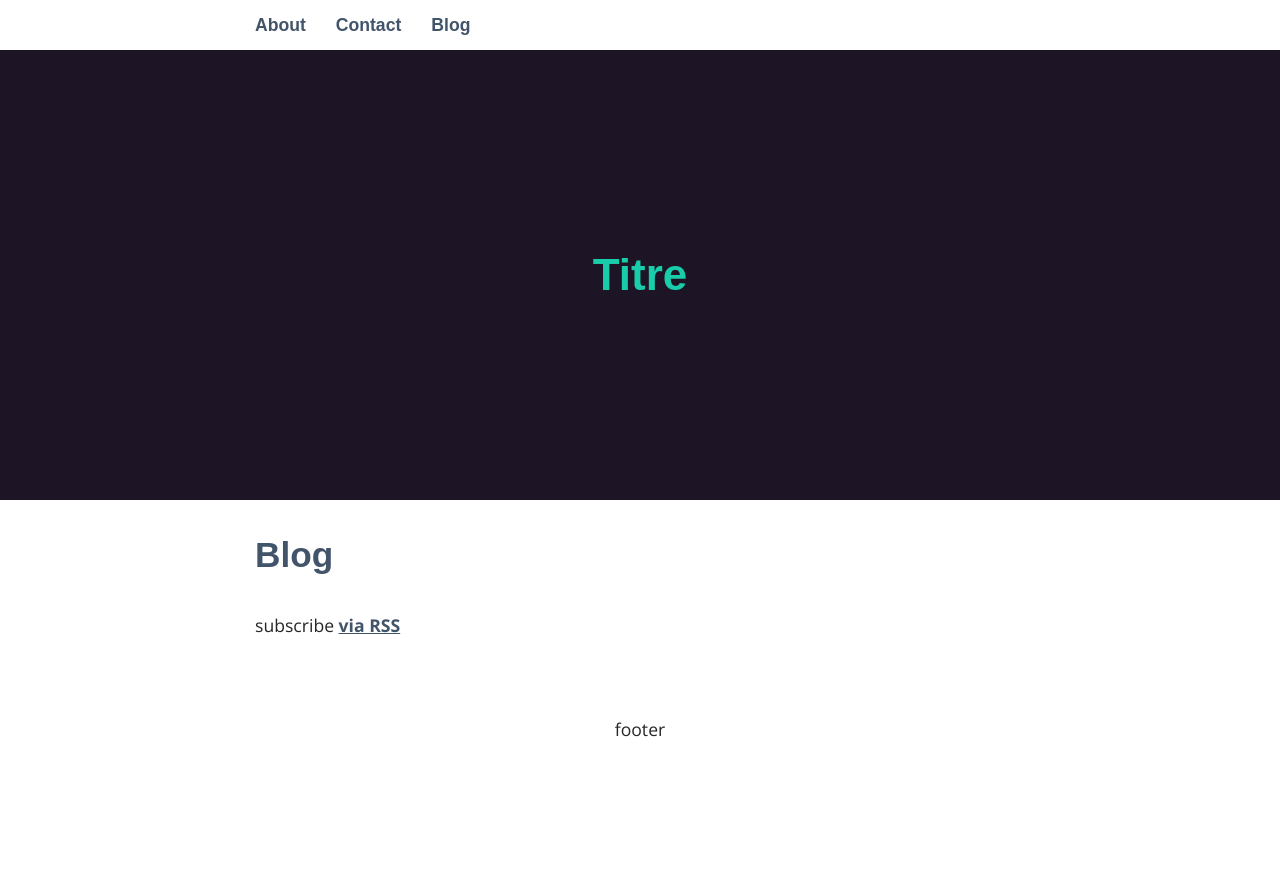
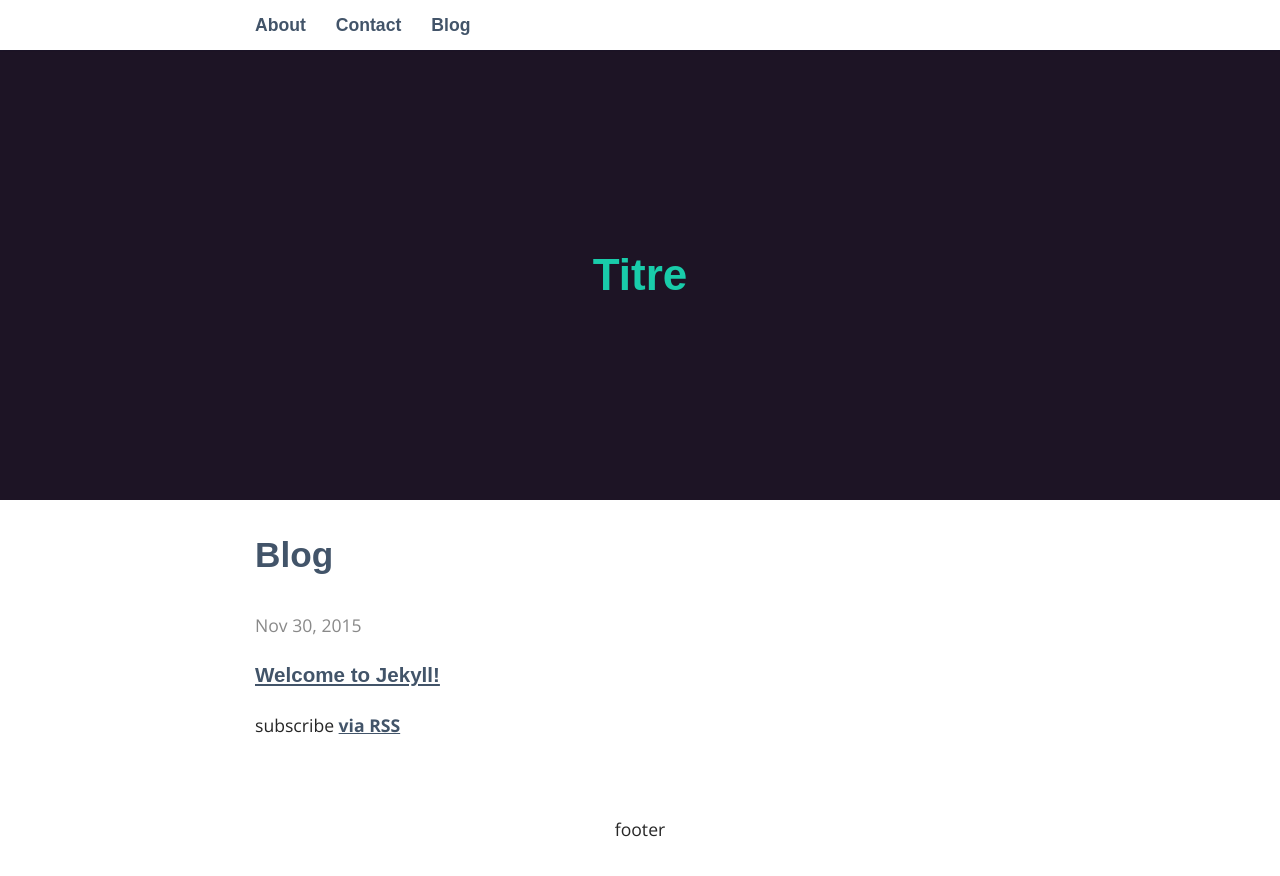
Before and after one commit to fasca/fasca.github.io, a Jekyll site: the page built from blog/index.html, in a window 1280 px wide. Shown: the top 876 px of the page. Built offline with Jekyll 4.4.1, drawn with Linux system fonts in a browser that asks for light colours; some web fonts are replaced; a file with an impossible date is left out.

Commit message:
Updated 2015-11-30-welcome-to-jekyll.markdown

```diff
--- a/_posts/2015-11-30-welcome-to-jekyll.markdown
+++ b/_posts/2015-11-30-welcome-to-jekyll.markdown
@@ -1,7 +1,7 @@
 ---
 layout: post
 title: Welcome to Jekyll!
-date: {}
+date: 2015-11-30T00:00:00.000Z
 categories: jekyll update
 published: true
 ---
```
